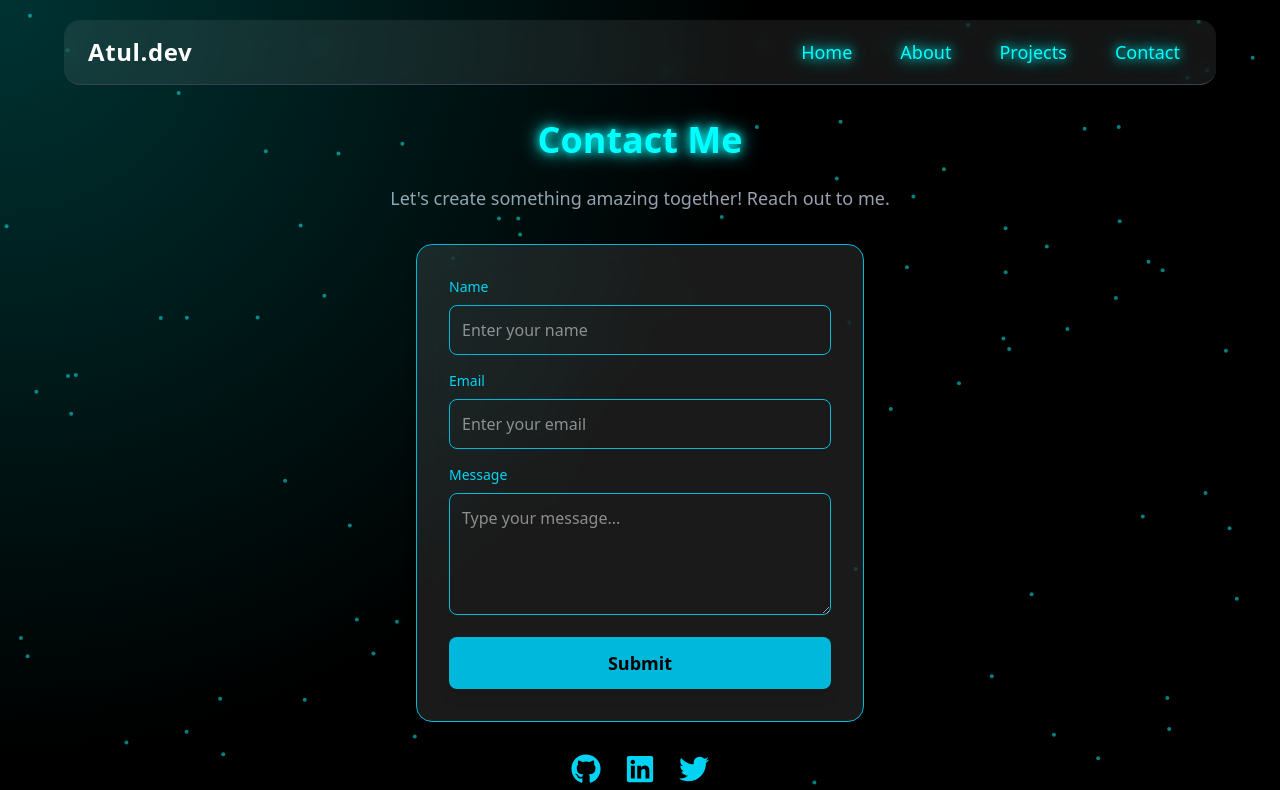
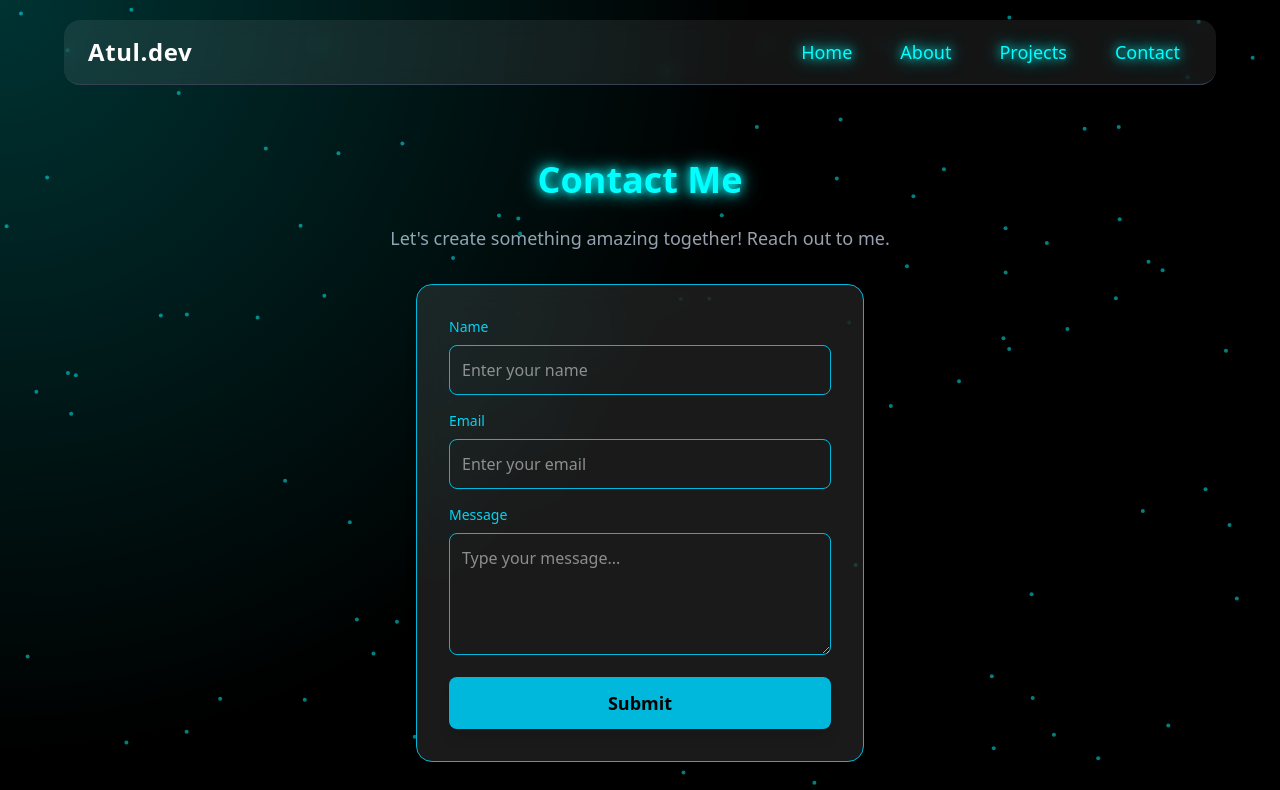
Before and after one commit to atuljaiswaloff/my-portfolio, a React (Vite) app: page /contact in a window 1280 px wide. Shown: the top 790 px of the page. Built offline with nearby package versions, Linux system fonts and the light colour scheme.

Commit message:
resolve unnecessary padding from all pages

```diff
--- a/src/components/Hero.jsx
+++ b/src/components/Hero.jsx
@@ -5,7 +5,7 @@ import Typewriter from "typewriter-effect";
 
 const Hero = () => {
   return (
-    <section className="relative h-screen flex flex-col items-center justify-center text-center text-white px-6 pt-15 rounded-lg shadow-xl">
+    <section className="relative  flex flex-col items-center justify-center text-center text-white px-6 pb-18 pt-40 rounded-lg shadow-xl">
       {/* Profile Image */}
       <motion.img
         src="/images/profile.jpg"
--- a/src/pages/About.jsx
+++ b/src/pages/About.jsx
@@ -5,7 +5,7 @@ import NeonCursor from "../components/NeonCursor";
 
 const About = () => {
   return (
-    <section className="min-h-screen bg-black text-white flex flex-col items-center justify-center py-35 px-6 md:px-20">
+    <section className=" bg-black text-white flex flex-col items-center justify-center pb-18 pt-40 px-6 md:px-20">
       <ParticlesBg />
       <NeonCursor />
       {/* Profile Section */}
--- a/src/pages/Contacts.jsx
+++ b/src/pages/Contacts.jsx
@@ -55,7 +55,7 @@ const Contact = () => {
   };
   return (
     <motion.div
-      className="min-h-screen bg-black py-30 text-white flex flex-col items-center justify-center relative overflow-hidden"
+      className="pb-18 pt-40 bg-black text-white flex flex-col items-center justify-center relative overflow-hidden"
       initial={{ opacity: 0, y: -20 }}
       animate={{ opacity: 1, y: 0 }}
       transition={{ duration: 0.5 }}
--- a/src/pages/Projects.jsx
+++ b/src/pages/Projects.jsx
@@ -58,7 +58,7 @@ const projects = [
 
 const Projects = () => {
   return (
-    <div className="bg-black text-white min-h-screen py-30 px-6">
+    <div className="bg-black text-white pb-18 pt-40 px-6">
       <ParticlesBg />
       <NeonCursor />
       <motion.h1
```
